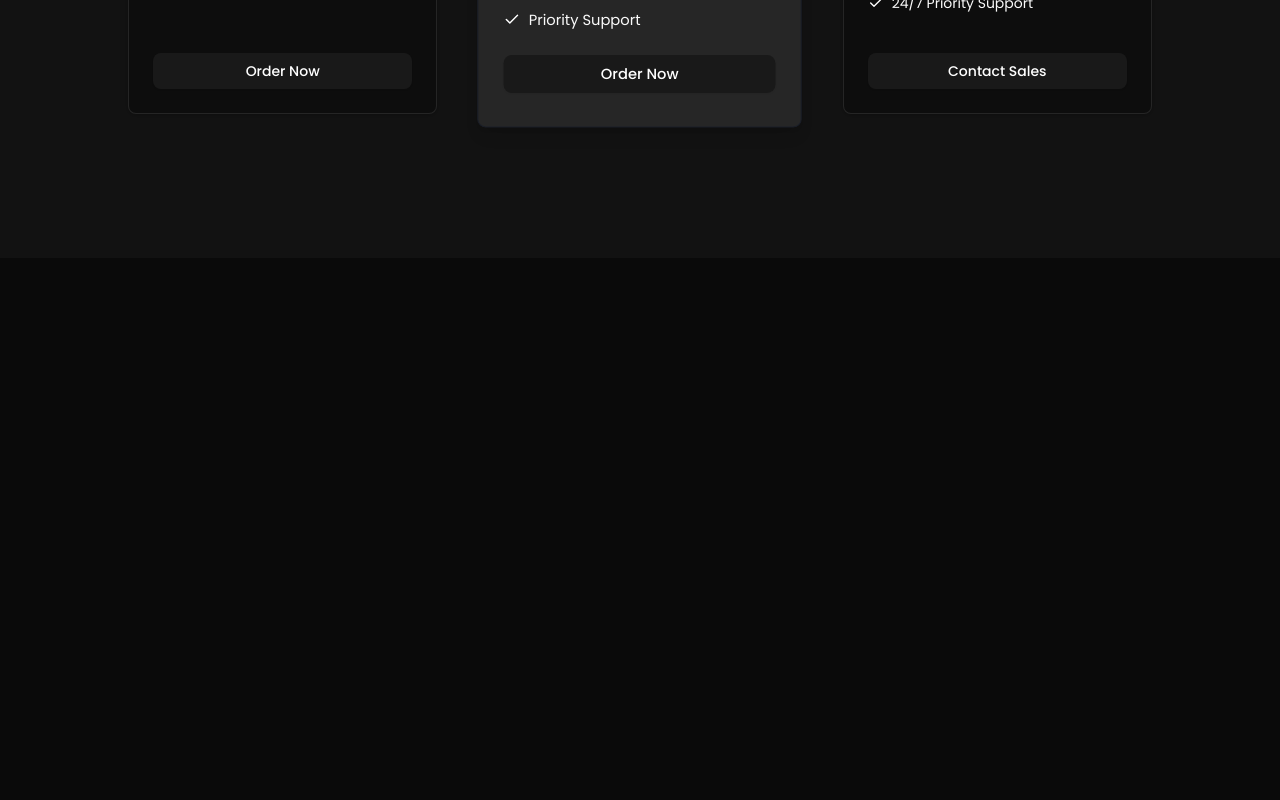
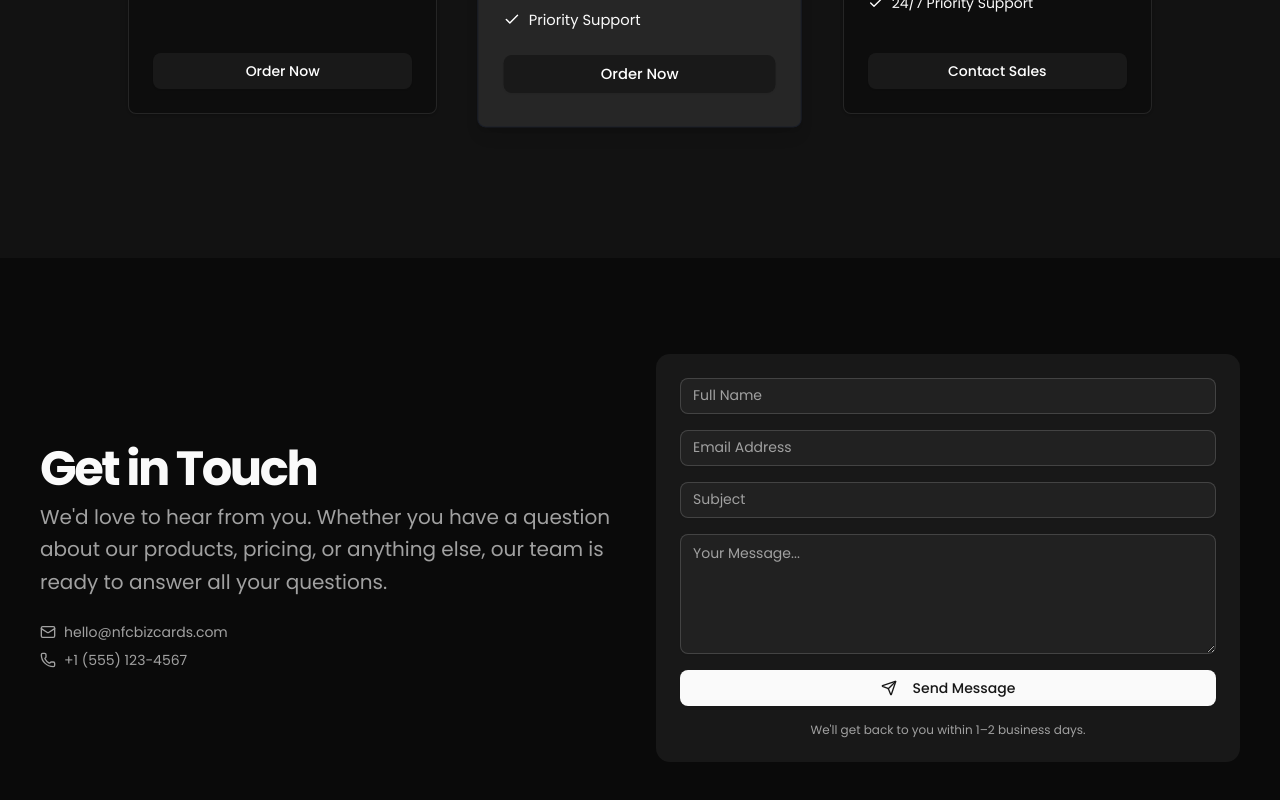
Before and after one commit to TsioryJonathan/KITI-KARD--VITRINE, a Next.js app: page / in a window 1280 px wide. Shown: the part 5072-5872 px from the top of the page. Before the commit the page ends 5330 px from the top, so only its background shows below. Built offline with nearby package versions, Linux system fonts and the light colour scheme.

Commit message:
feat: implement the contact-us-form (the form is not working actually)

```diff
--- a/src/app/page.jsx
+++ b/src/app/page.jsx
@@ -5,6 +5,7 @@ import ProductShowcase from "@/components/sections/product-showcase";
 import HowItWorks from "@/components/sections/how-it-works";
 import Testimonials from "@/components/sections/testimonials";
 import PricingTable from "@/components/sections/pricing-table";
+import ContactUsSection from "@/components/sections/contact-us-section";
 
 function Main() {
   return (
@@ -16,6 +17,7 @@ function Main() {
         <HowItWorks />
         <Testimonials />
         <PricingTable />
+        <ContactUsSection />
       </div>
     </>
   );
--- /dev/null
+++ b/src/components/sections/contact-us-section.jsx
@@ -0,0 +1,70 @@
+import { Mail, Phone, Send } from "lucide-react";
+import { Button } from "@/components/ui/button";
+import { Input } from "@/components/ui/input";
+import { Textarea } from "@/components/ui/textarea";
+
+export default function ContactUsSection() {
+  return (
+    <section className="w-full py-16 md:py-24">
+      <div className="px-4 md:px-10">
+        <div className="grid gap-8 lg:grid-cols-2 xl:grid-cols-2">
+          {/* Left: Contact text */}
+          <div className="flex flex-col justify-center space-y-6">
+            <div className="space-y-2">
+              <h2 className="text-3xl font-bold tracking-tighter sm:text-4xl md:text-5xl">
+                Get in Touch
+              </h2>
+              <p className="max-w-[600px] text-muted-foreground md:text-xl/relaxed lg:text-base/relaxed xl:text-xl/relaxed">
+                We'd love to hear from you. Whether you have a question about
+                our products, pricing, or anything else, our team is ready to
+                answer all your questions.
+              </p>
+            </div>
+            <div className="flex flex-col gap-2 text-muted-foreground text-sm">
+              <div className="flex items-center gap-2">
+                <Mail className="w-4 h-4" />
+                <span>hello@nfcbizcards.com</span>
+              </div>
+              <div className="flex items-center gap-2">
+                <Phone className="w-4 h-4" />
+                <span>+1 (555) 123-4567</span>
+              </div>
+            </div>
+          </div>
+
+          {/* Right: Contact form */}
+          <div className="flex flex-col space-y-4 rounded-xl bg-muted/50 dark:bg-muted/50 p-6">
+            <form className="space-y-4">
+              <div className="grid gap-2">
+                <Input placeholder="Full Name" required />
+              </div>
+              <div className="grid gap-2">
+                <Input placeholder="Email Address" type="email" required />
+              </div>
+              <div className="grid gap-2">
+                <Input placeholder="Subject" required />
+              </div>
+              <div className="grid gap-2">
+                <Textarea
+                  placeholder="Your Message..."
+                  className="h-30"
+                  required
+                />
+              </div>
+              <Button
+                type="submit"
+                className="w-full bg-foreground hover:bg-foreground/90 transition-colors cursor-pointer"
+              >
+                <Send className="w-4 h-4 mr-2" />
+                Send Message
+              </Button>
+            </form>
+            <p className="text-xs text-muted-foreground text-center">
+              We'll get back to you within 1–2 business days.
+            </p>
+          </div>
+        </div>
+      </div>
+    </section>
+  );
+}
```
